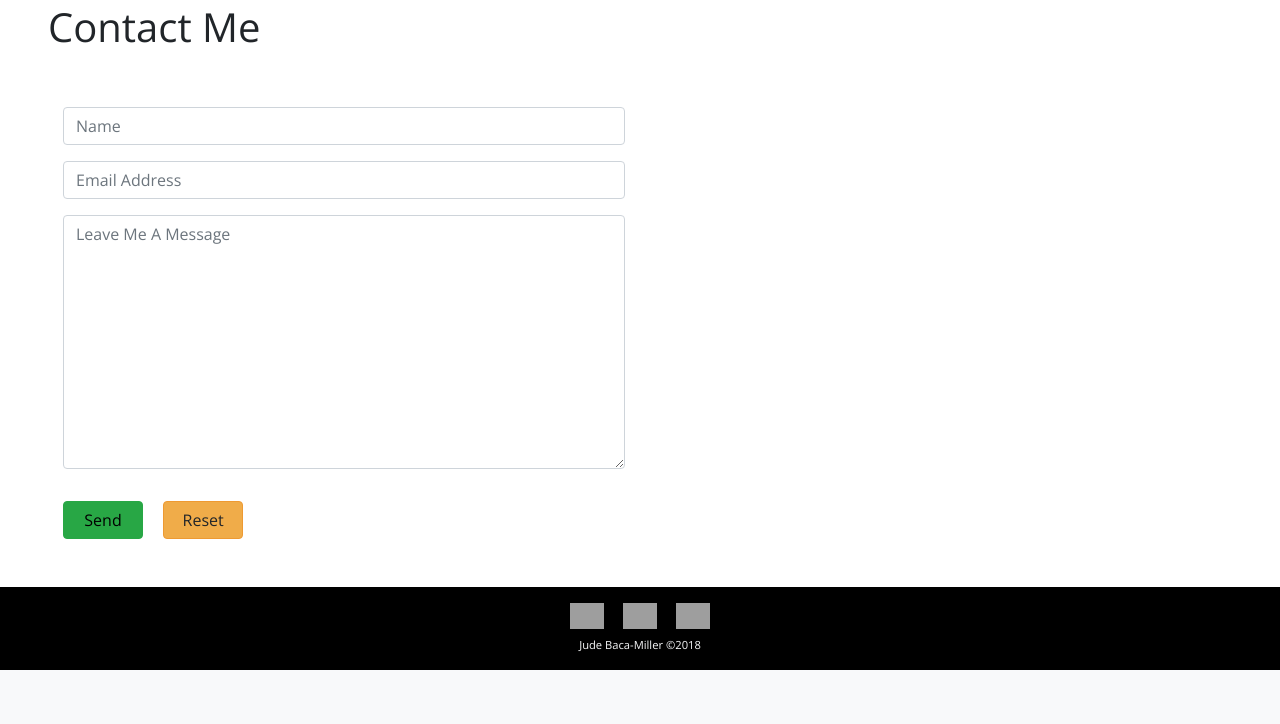
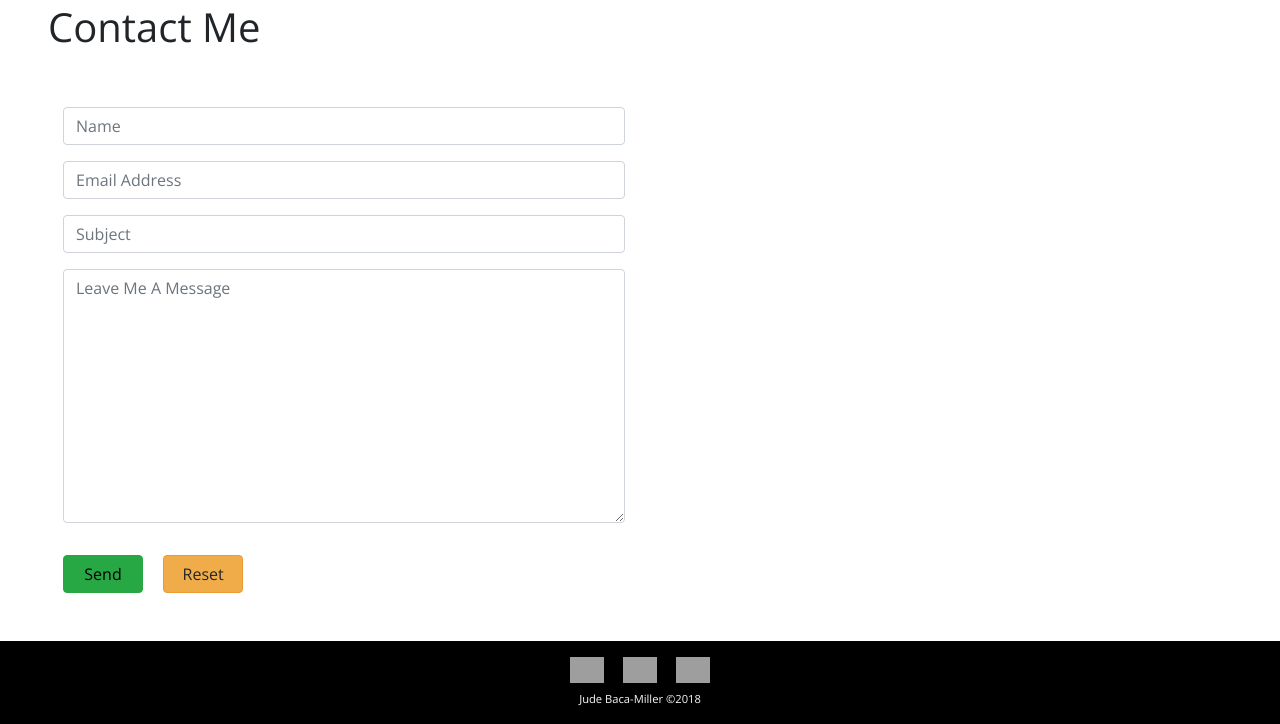
Before and after one commit to judeamiller/my-pwp-jude, a PHP site: page / in a window 1280 px wide. Shown: the part 1091-1815 px from the top of the page. Before the commit the page ends 1761 px from the top, so only its background shows below. Run offline with PHP 8.4, Linux system fonts and the light colour scheme; some libraries are stand-ins or nearby versions; grey boxes are pictures that could not be loaded.

Commit message:
add subject to mail form.

```diff
--- a/public_html/index.php
+++ b/public_html/index.php
@@ -81,7 +81,7 @@
 						<p>Delicious fettuccine penne tomatoes basil al dente ravioli al dente angel hair, carbonara rotelle lasagna lasagna. Cavatelli sorprese cheesy capellini carbonara, lasagna linguini al dente tripoline al dente penne cheesy basil delicious. Ravioli spaghetti tripoline basil carbonara tripoline pastina carbonara, tomatoes ravioli spaghettini sauce. Ziti pasta angel hair rotelle, cavatelli delicious spaghetti ditalini delicious macaroni ditalini. Sorprese spaghettini pasta cavatelli, sauce tomatoes basil basil rotelle ziti.</p>
 					</div>
 					<div class="col-lg-4 text-center">
-						<img src="https://www.fillmurray.com/g/200/300" alt="photo" class="rounded">
+						<img src="https://www.fillmurray.com/g/400/300" alt="photo" class="rounded">
 					</div>
 				</div>
 			</div>
@@ -91,9 +91,12 @@
 				<h1 class="pb-4" id="portfolio">Portfolio</h1>
 				<div class="row text-center">
 					<div class="col-lg-3 col-sm-6">
-						<a href="https://picsum.photos/200/300" data-fancybox data-caption="this is a picture of a beach">
-							<img src="https://picsum.photos/200/300" alt="photo" class="rounded-circle">
+						<a href="https://picsum.photos/200/300" data-fancybox="gallery" data-caption="Caption #1">
+							<img src="https://picsum.photos/200/300" alt="bla" class="rounded-circle"/>
 						</a>
+						<a href="documentation/images/mobilesite.png" data-fancybox="gallery" data-caption="Caption #2"></a>
+						<a href="documentation/images/desktopgallery.png" data-fancybox="gallery" data-caption="Caption #3"></a>
+						<a href="documentation/images/desktopscrolldown.png" data-fancybox="gallery" data-caption="Caption #4"></a>
 						<h2 class="p-1">Beach</h2>
 					</div>
 					<div class="col-lg-3 col-sm-6">
@@ -128,6 +131,10 @@
 							<label class="sr-only">Email</label>
 							<div class="form-group">
 								<input type="text" class="form-control" id="email" name="email" placeholder="Email Address" required>
+							</div>
+							<label class="sr-only">Subject</label>
+							<div class="form-group">
+								<input type="text" class="form-control" id="subject" name="subject" placeholder="Subject">
 							</div>
 							<label class="sr-only">Message</label>
 							<div class="form-group">
```
